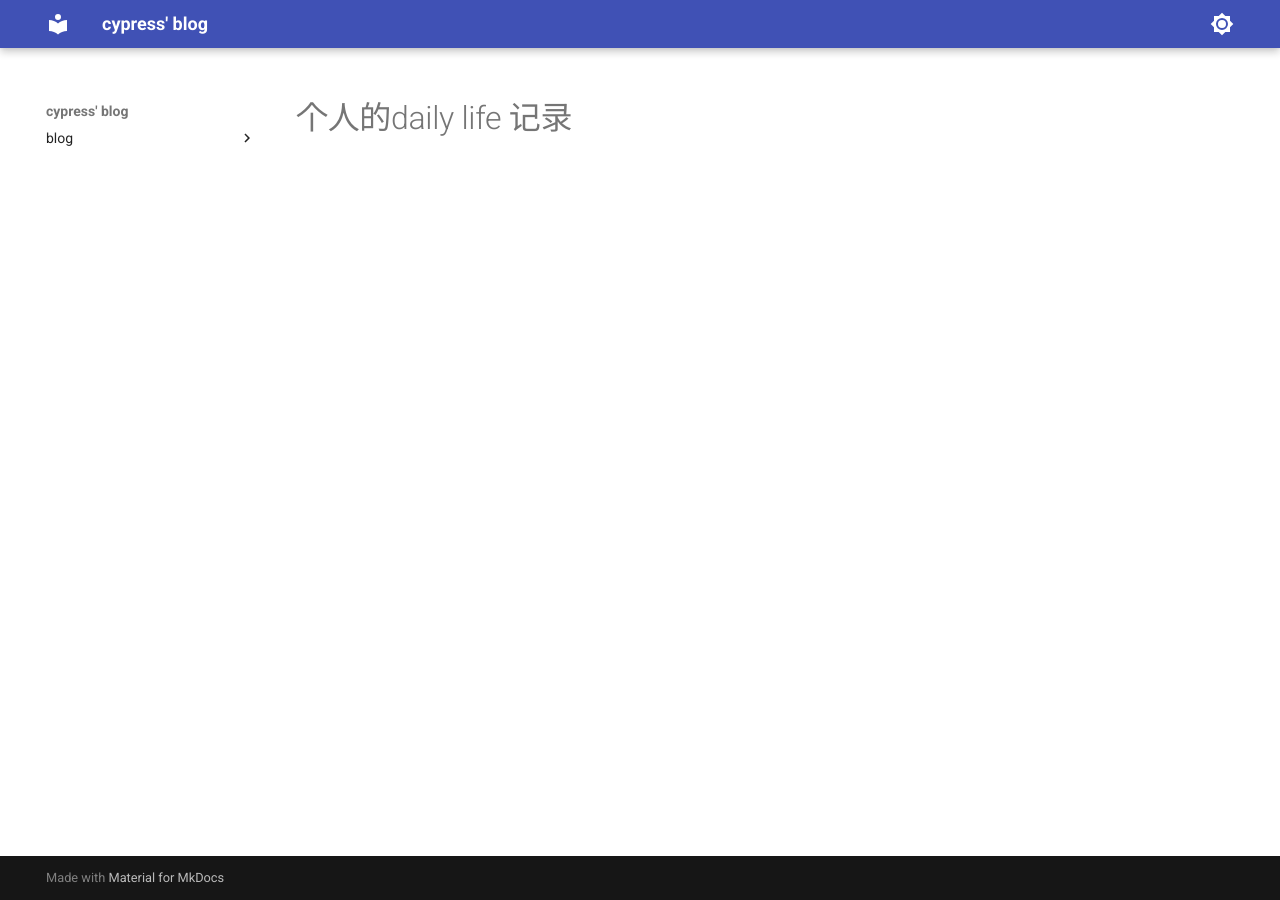
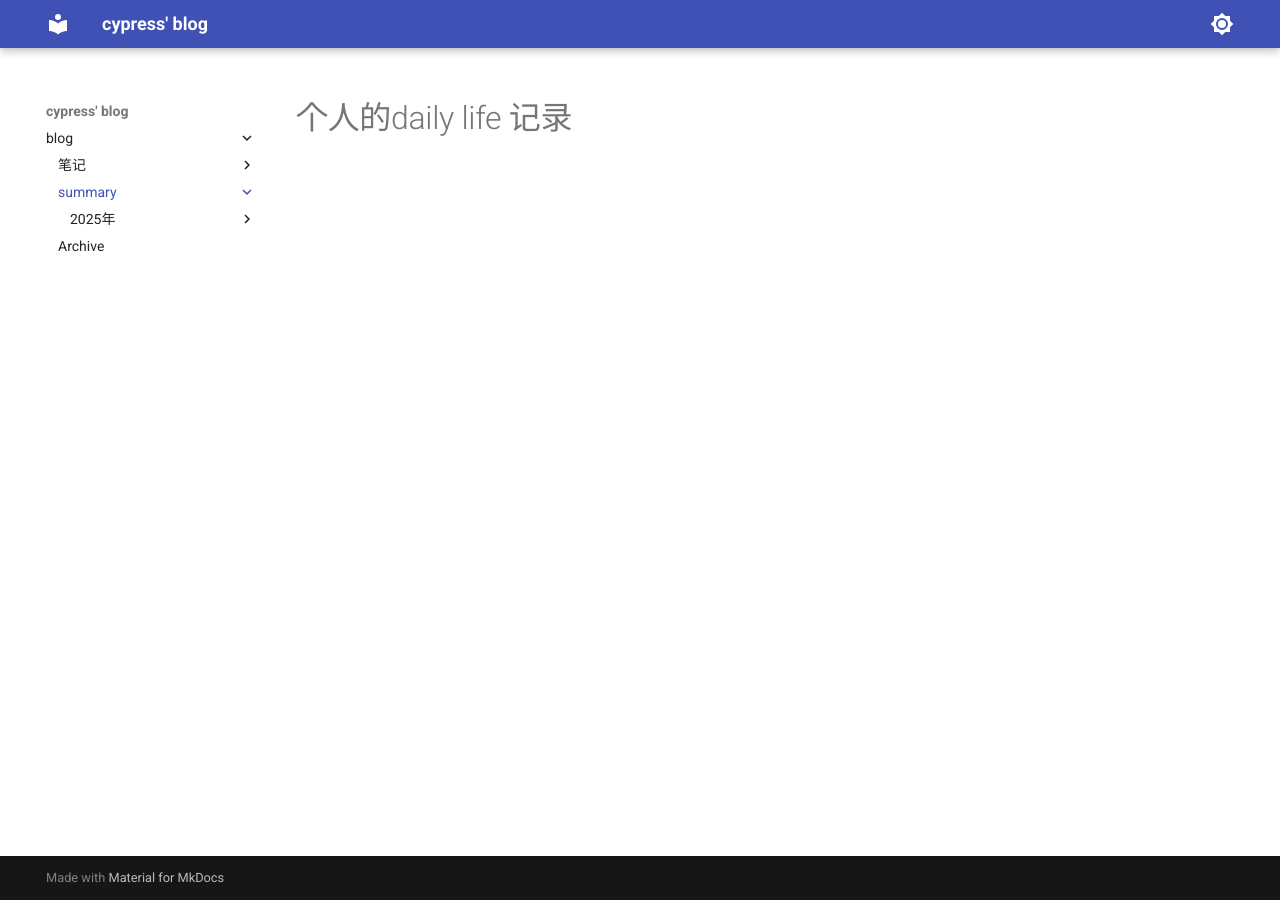
Before and after one commit to cyprer/blog, an MkDocs documentation site: the page built from docs/summary/index.md, in a window 1280 px wide. Built offline with MkDocs 1.6.1 and Material for MkDocs 9.7.7, drawn with Linux system fonts in a browser that asks for light colours; part of the change alters nothing that is shown.

Commit message:
更改了导航

```diff
--- /dev/null
+++ b/docs/summary/25year/1month/index.md
@@ -0,0 +1 @@
+# 2025年1月份summary
--- a/mkdocs.yml
+++ b/mkdocs.yml
@@ -41,6 +41,7 @@ nav:
   - blog:
       - blog/index.md
       - 笔记:
+          - note/index.md
           - 数据结构:
               - 代码随想录:
                   - 数组:
@@ -54,7 +55,10 @@ nav:
           - 图灵完备: note/turing.md
           - 建站教程: note/site-construction.md
       - summary:
+          - summary/index.md
           - 2025年:
+              - summary/25year/index.md
               - 1月:
+                  - summary/25year/1month/index.md
                   - 第一周: summary/25year/1month/1week.md
                   - 第二周: summary/25year/1month/2week.md
```
Also changed, not shown: docs/note/datastructure.md (added).
